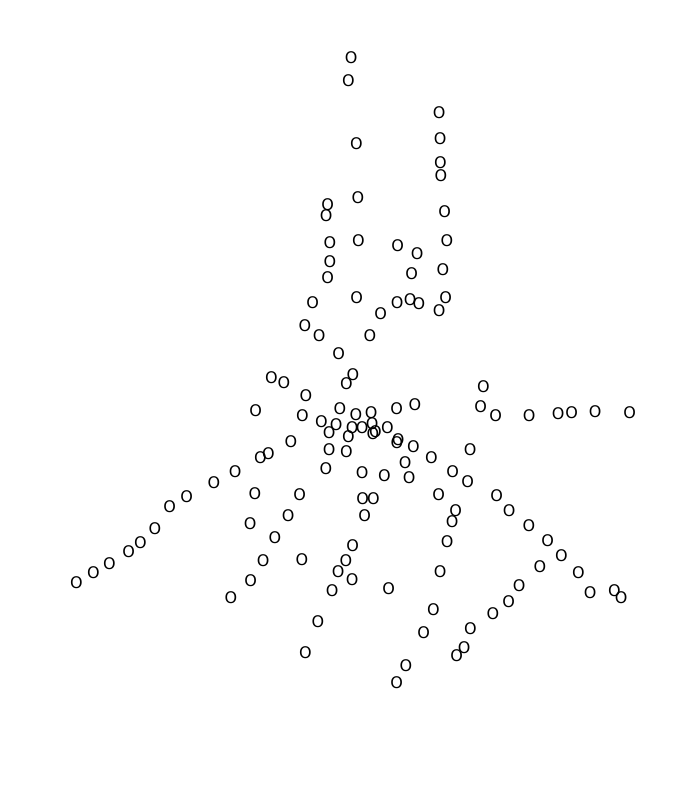
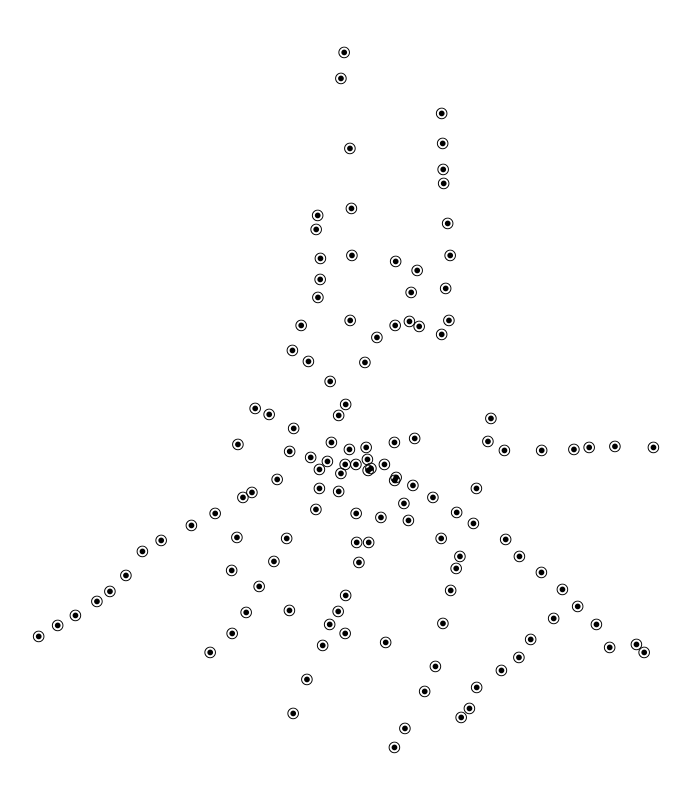
Before and after one commit to WikiDrabinka/mini-tram, a React (Vite) app in the folder mini-tram/: page / in a window 1280 px wide. Shown: the top 792 px of the page, without its empty margins (288-979 px from the left). Built offline with nearby package versions, Linux system fonts and the light colour scheme.

Commit message:
Added selecting a route

```diff
--- a/mini-tram/src/App.jsx
+++ b/mini-tram/src/App.jsx
@@ -8,11 +8,31 @@ function Stop({props, selected, onClick}) {
     "--lon" : scaleLon(props.geometry.coordinates[0]),
     color : selected? "RebeccaPurple": "black"
   }
-  console.log(props)
   return <div className="stop" style={style} onClick={onClick}>
-  <div>O</div>
+  <div>⦿</div>
   <div className="stop-description">{props.properties.stop_name}</div>
   </div>
+}
+
+function Route({stops}) {
+  console.log(stops.pairs())
+  return (
+    <div className="route">
+      <svg viewBox="0 0 100 100" xmlns="http://www.w3.org/2000/svg">
+      {stops.pairs().map((pair) => {
+        return (
+        <line
+        x1={`${scaleLon(pair[0].geometry.coordinates[0])*100}`}
+        y1={`${scaleLat(pair[0].geometry.coordinates[1])*100}`}
+        x2={`${scaleLon(pair[1].geometry.coordinates[0])*100}`}
+        y2={`${scaleLat(pair[1].geometry.coordinates[1])*100}`}
+        stroke="black"
+        />
+        )
+      })}
+      </svg>
+    </div>
+  )
 }
 
 
@@ -35,9 +55,12 @@ function App() {
   return (
     <div className="app">
       <div className="map">
-        {stops.map((stop) => {
-          return <Stop key={stop.id} props={stop} selected={selected.includes(stop.id)} onClick={() => handleClick(stop)}></Stop>
-        })}
+        <div className="stops">
+          {stops.map((stop) => {
+            return <Stop key={stop.id} props={stop} selected={selected.includes(stop.id)} onClick={() => handleClick(stop)}></Stop>
+          })}
+        </div>
+        <Route stops={selected.map(stop_id => all_stops.filter(stop => stop.id == stop_id)[0])}></Route>
       </div>
     </div>
   )
--- a/mini-tram/src/index.css
+++ b/mini-tram/src/index.css
@@ -1,5 +1,16 @@
 *  {
   font-family: 'Lucida Sans', 'Lucida Sans Regular', 'Lucida Grande', 'Lucida Sans Unicode', Geneva, Verdana, sans-serif;
+}
+
+@media screen and (orientation: portrait) {
+  :root {
+    --map-size: 100dvw;
+  }
+}
+@media screen and (orientation: landscape) {
+  :root {
+    --map-size: 100dvh;
+  }
 }
 
 body {
@@ -9,32 +20,20 @@ body {
 
 .map {
   position: relative;
+  width: var(--map-size);
+  height: var(--map-size);
+}
+
+.route {
+  width: var(--map-size);
+  height: var(--map-size);
 }
 
 .stop {
   position: absolute;
-}
-
-@media screen and (orientation: portrait) {
-  .stop {
-    top: calc(90dvw * var(--lat));
-    left: calc(90dvw * var(--lon));
-  }
-  .map {
-    width: 90dvw;
-    height: 90dvw;
-  }
-}
-
-@media screen and (orientation: landscape) {
-  .stop {
-    top: calc(90dvh * var(--lat));
-    left: calc(90dvh * var(--lon));
-  }
-  .map {
-    width: 90dvh;
-    height: 90dvh;
-  }
+  top: calc(var(--map-size) * var(--lat));
+  left: calc(var(--map-size) * var(--lon));
+  transform: translate(-50%, -50%);
 }
 
 .stop-description {
--- a/mini-tram/src/utils.js
+++ b/mini-tram/src/utils.js
@@ -6,6 +6,14 @@ export const colors = ["BlueViolet", "Coral", "CornflowerBlue", "PaleGreen", "Or
 
 Array.prototype.random = function () {
   return this[Math.floor((Math.random()*this.length))];
+}
+
+Array.prototype.pairs = function () {
+    let all_pairs = []
+    for (let i = 0; i < this.length - 1; ++i) {
+        all_pairs.push([this[i], this[i+1]])
+    }
+    return all_pairs
 }
 
 export function scaleLat(lat) {
```
